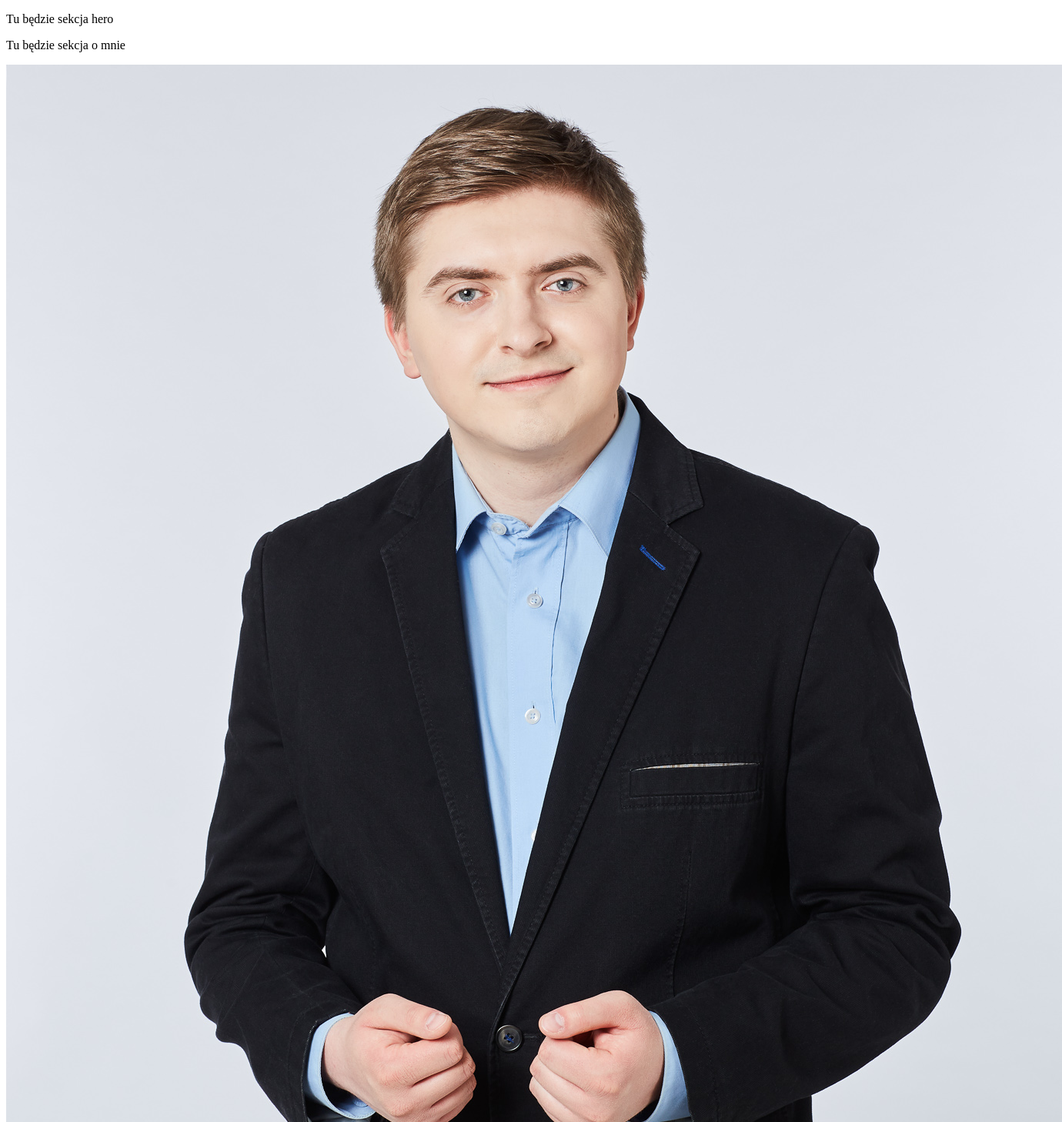
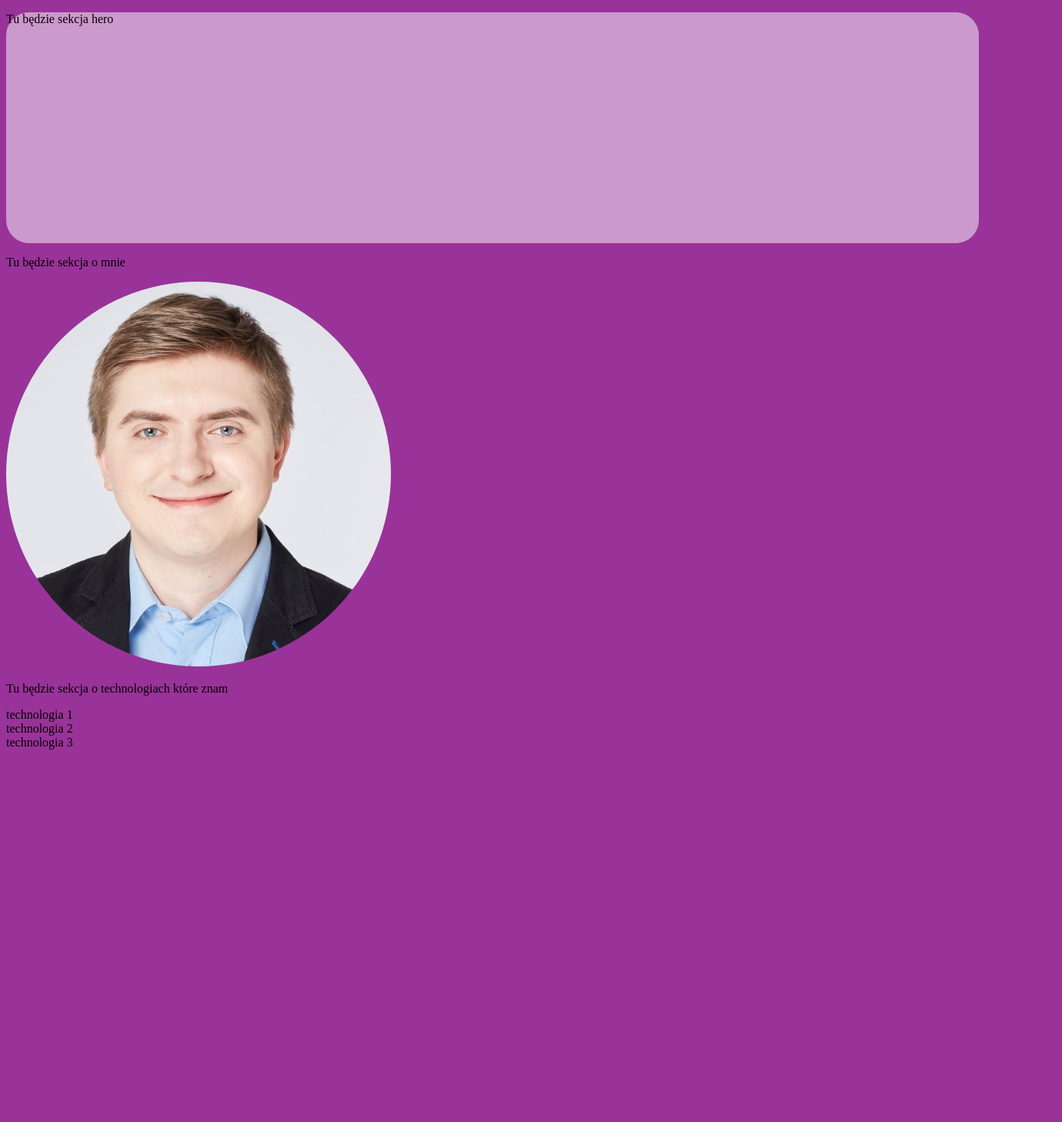
Before and after one commit to ptrysinski/homework-1, a plain HTML site: page index.html in a window 1280 px wide. Shown: the top 1458 px of the page at 77% size, 1380 px wide, since content can reach past the window. After the commit the page ends 982 px from the top, so only its background shows below. Drawn offline with Linux system fonts and the light colour scheme.

Commit message:
some major changes

```diff
--- a/index.html
+++ b/index.html
@@ -6,6 +6,7 @@
     <meta http-equiv="X-UA-Compatible" content="ie=edge">
     <title>Piotr Trysiński</title>
     <link rel="Stylesheet" href="/style.css" type="text/css">
+    <link rel="shortcut icon" type="image/png" href="/favicon_package_v0.16/favicon-16x16.png"/>
 </head>
 <body>
     <div class="hero">
@@ -14,11 +15,14 @@
 
     <div class="about">
         <p>Tu będzie sekcja o mnie</p>
-        <img src="/pion.jpg">
+        <img src="/square.jpg" class="image">
     </div>
 
     <div class="skills">
         <p>Tu będzie sekcja o technologiach które znam</p>
+        <div>technologia 1</div>
+        <div>technologia 2</div>
+        <div>technologia 3</div>
     </div>
 
 </body>
--- a/style.css
+++ b/style.css
@@ -0,0 +1,16 @@
+body{
+    background: #993399;
+}
+
+.hero{
+    min-height: 300px;
+    background-color: #CC99CC;
+    border-radius: 30px;
+}
+
+.image{
+    max-width: 100%;
+	max-height: 500px;
+    border-radius: 50%;
+
+}
```
Also changed, not shown: favicon_package_v0.16/browserconfig.xml (added, +9 -0 lines), favicon_package_v0.16/android-chrome-192x192.png (added), favicon_package_v0.16/android-chrome-512x512.png (added), favicon_package_v0.16/apple-touch-icon.png (added), favicon_package_v0.16/favicon-16x16.png (added), favicon_package_v0.16/favicon-32x32.png (added), favicon_package_v0.16/favicon.ico (added), favicon_package_v0.16/mstile-150x150.png (added), favicon_package_v0.16/site.webmanifest (added), pion.jpg (deleted), poziom.jpg (deleted), square.jpg (added).
